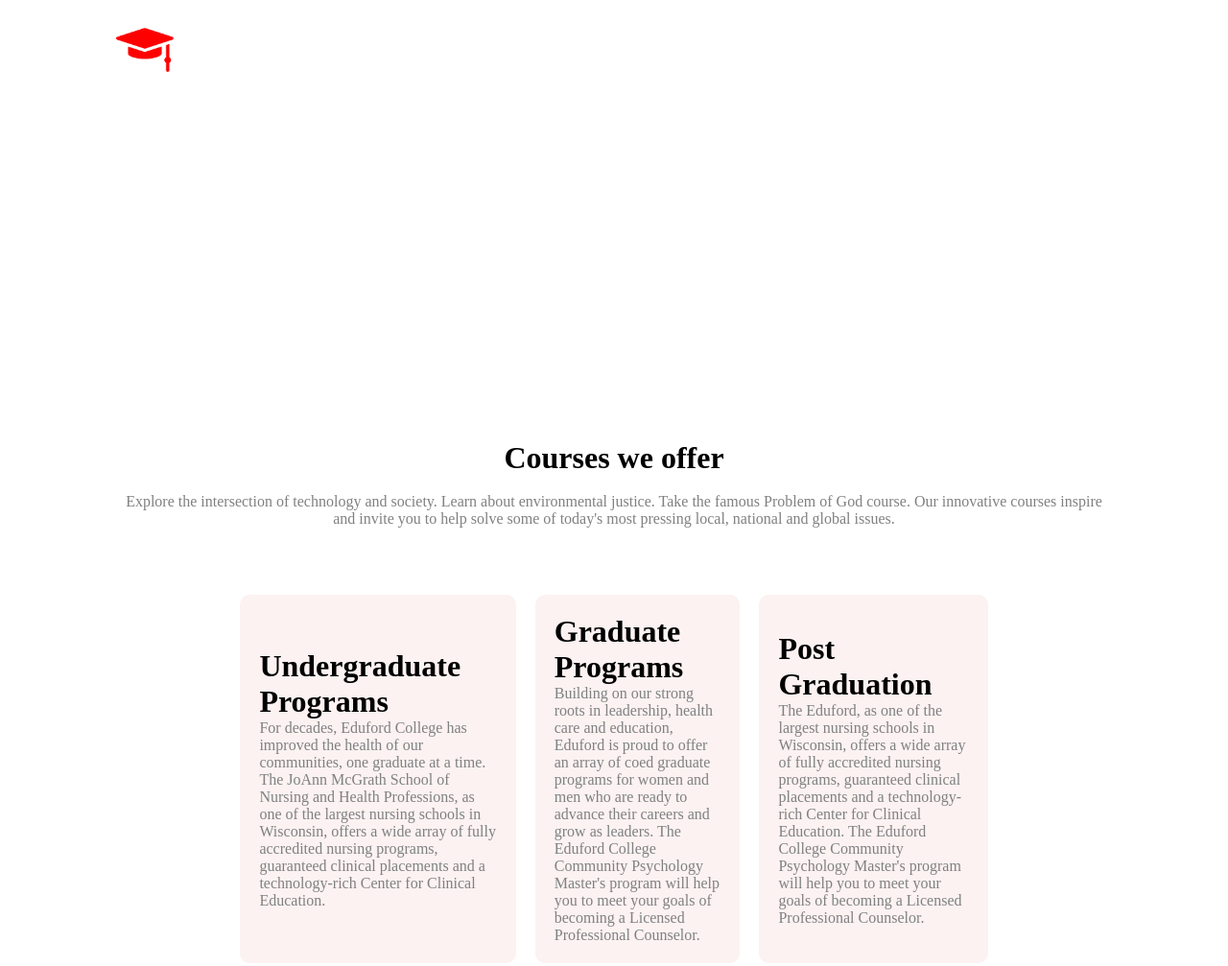
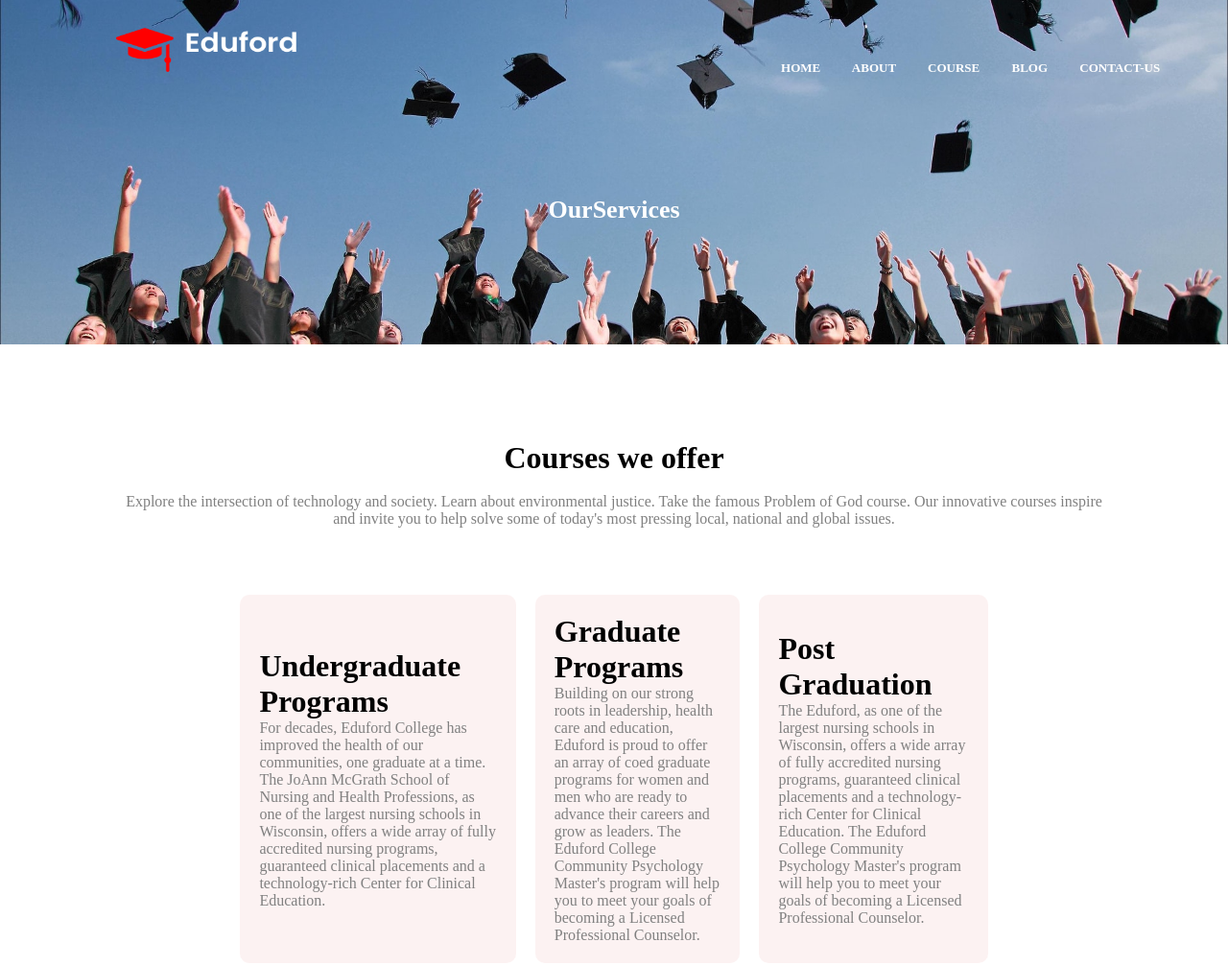
Before and after one commit to AryaAppaji/eduford, a plain HTML site: page course.html in a window 1280 px wide. Shown: the top 1007 px of the page at 96% size. Drawn offline with Linux system fonts and the light colour scheme; files whose address does not match are found by name.

Commit message:
Update course.css

```diff
--- a/course.css
+++ b/course.css
@@ -9,7 +9,7 @@
     font-size: small;
     font-weight: bold;
     text-align: center;
-    background-image: url("eduford_img/background.jpg");
+    background-image: url("background.jpg");
     background-position: center;
     background-size: cover;
 
```
